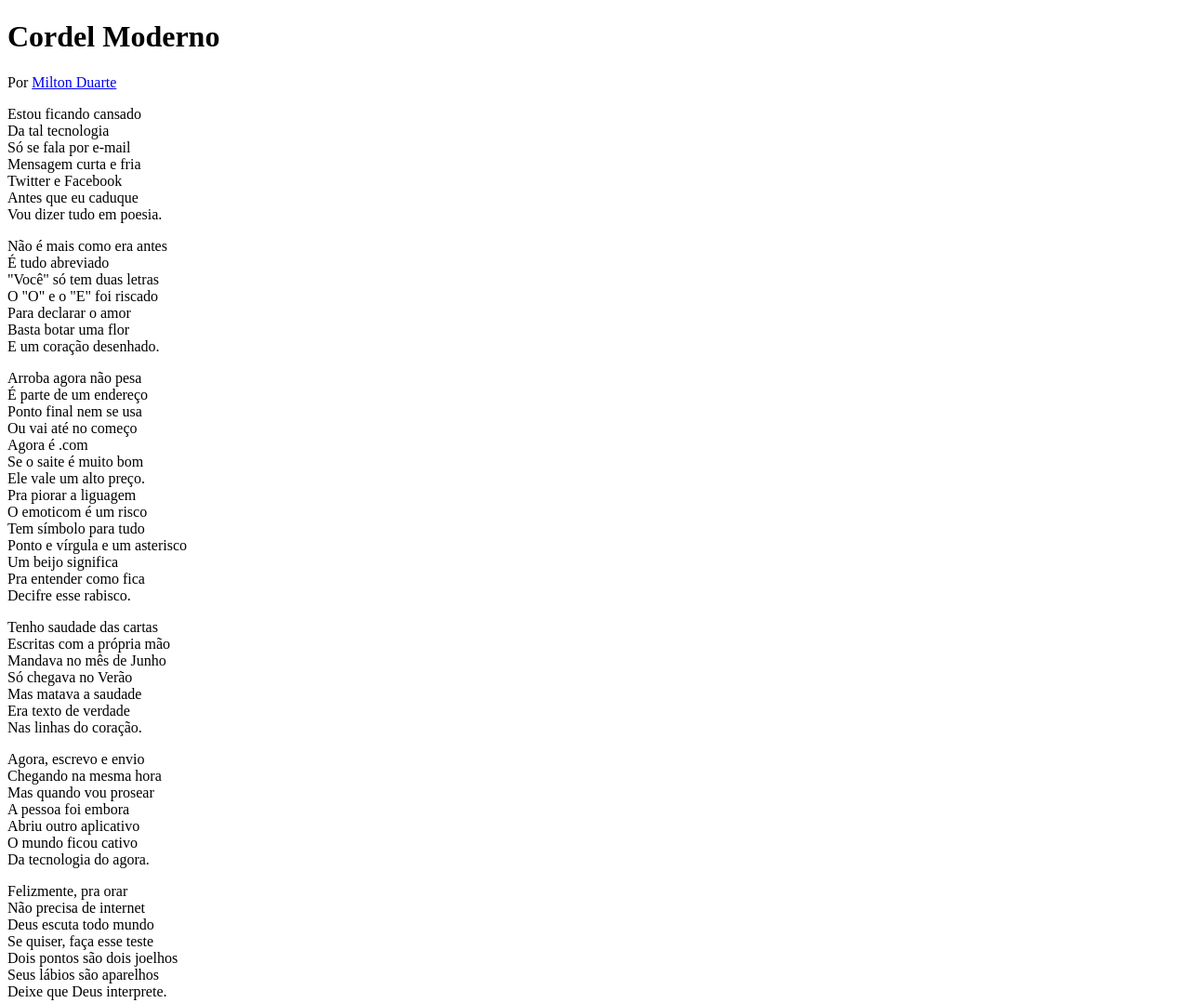
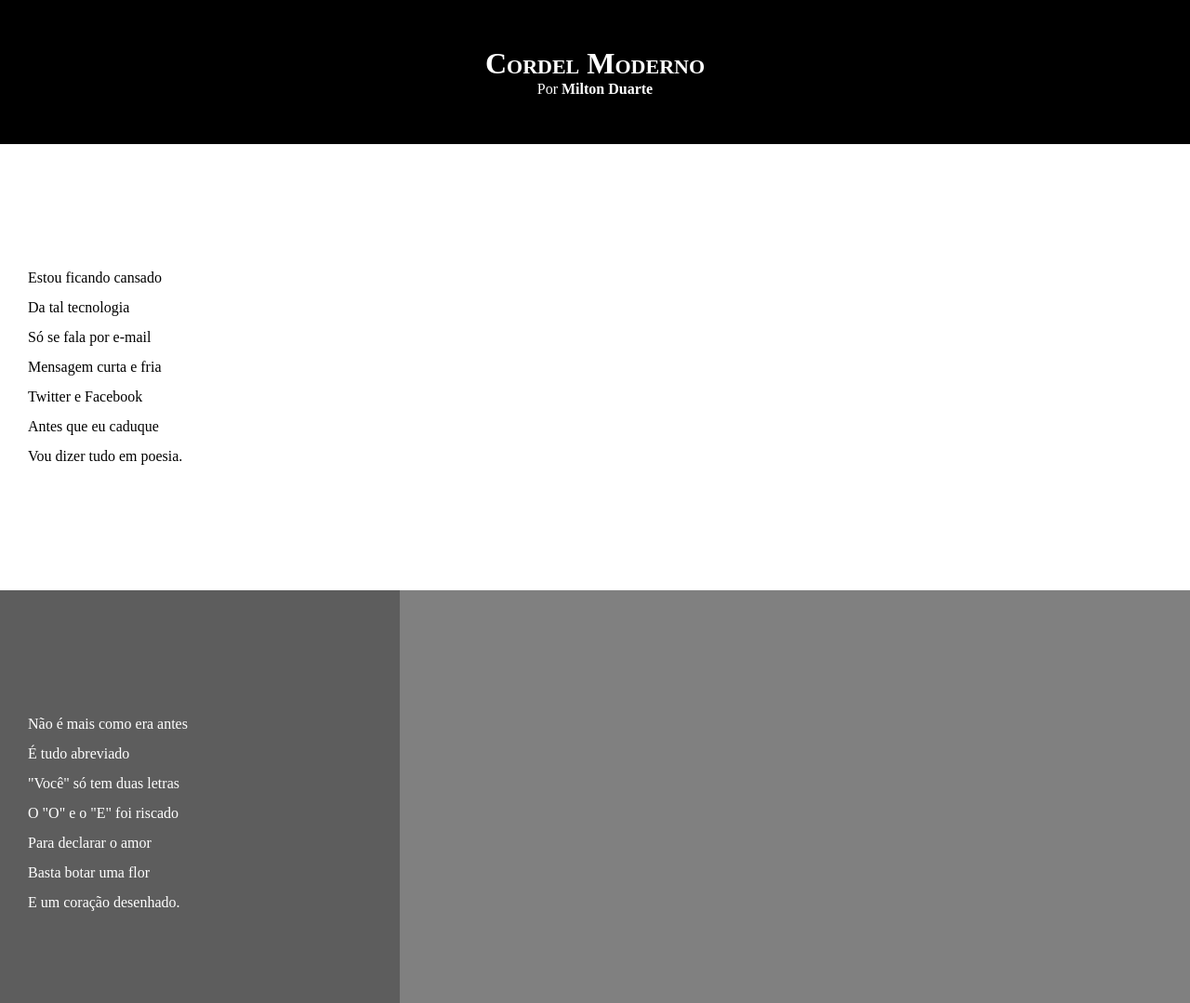
Before and after one commit to GabrielOliveiraBar/CSS, a plain HTML site: page ds020/Index.html in a window 1280 px wide. Shown: the top 1079 px of the page at 93% size. Drawn offline with Linux system fonts and the light colour scheme.

Commit message:
estilo textos e blocos

```diff
--- a/ds020/Index.html
+++ b/ds020/Index.html
@@ -14,7 +14,7 @@
 
         </header>
 
-    <section>
+    <section class="normal">
         <p>
             Estou ficando cansado<br>
             Da tal tecnologia<br>
@@ -27,7 +27,7 @@
     </section>
 
 
-    <section>
+    <section class="imagem">
         <p>
             Não é mais como era antes <br>
             É tudo abreviado <br>
@@ -41,7 +41,7 @@
 
 
 
-    <section>
+    <section class="normal">
         <p>
             Arroba agora não pesa <br>
             É parte de um endereço <br>
@@ -49,6 +49,8 @@
             Ou vai até no começo <br>
             Agora é .com <br>
             Se o saite é muito bom <br>
+        </p>
+        <p>
                 Ele vale um alto preço. <br>
                 Pra piorar a liguagem <br>
                 O emoticom é um risco <br>
@@ -58,11 +60,12 @@
                 Pra entender como fica <br>
                 Decifre esse rabisco.
         </p>
+
     </section>
 
 
 
-    <section>
+    <section class="imagem">
         <p>
             Tenho saudade das cartas <br>
             Escritas com a própria mão <br>
@@ -76,7 +79,7 @@
 
 
 
-    <section>
+    <section class="normal">
         <p>
             Agora, escrevo e envio <br>
             Chegando na mesma hora <br>
--- a/ds020/style.css
+++ b/ds020/style.css
@@ -1 +1,58 @@
-@charset "utf-8"
+@charset "utf-8";
+
+*{
+    margin: 0px;
+    padding: 0px;
+}
+html,body{
+    min-height: 100vh;
+    background-color:  gray;
+}
+header{
+    background-color: black;
+    color: #fff;
+    text-align: center;
+}
+header > h1 {
+    padding-top: 50px;
+    font-variant: small-caps;
+}
+header > p{
+    padding-bottom: 50px;
+}
+a{
+    color: #fff;
+    text-decoration: none;
+    font-weight: bolder;
+}
+a:hover{
+    text-decoration: underline;
+}
+
+section{
+    padding-top: 10%;
+    padding-bottom: 10%;
+    line-height: 2em;
+    padding-left: 30px;
+}
+
+section.normal{
+    background-color: white;
+    color: black;
+}
+
+section.imagem{
+    background-color: rgba(0, 0, 0, 0.726);
+    color: white;
+}
+section.imagem{
+background-color: rgba(0, 0, 0, 0.274);
+width: 400px;
+}
+
+footer{
+    background-color: black;
+    color: white;
+    text-align: center;
+    padding: 10px;
+}
```
Lines whose indentation alone changed are shown as unchanged.
